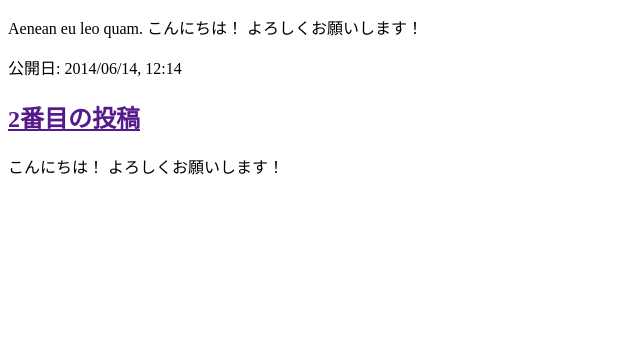
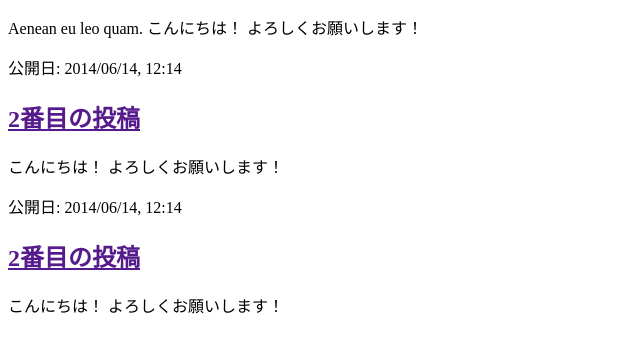
Before and after one commit to SOUSUKEKUROSAWA/djangoblog, a Django app: page / in a window 1280 px wide. Shown: the part 136-489 px from the top of the page, without its empty margins (0-640 px from the left). Run offline with Django 3.2, Linux system fonts and the light colour scheme.

Commit message:
Changed the HTML for the site.

```diff
--- a/blog/templates/blog/post_list.html
+++ b/blog/templates/blog/post_list.html
@@ -18,5 +18,10 @@
             <h2><a href="">2番目の投稿</a></h2>
             <p> こんにちは！ よろしくお願いします！ </p>
         </div>
+        <div>
+            <p>公開日: 2014/06/14, 12:14</p>
+            <h2><a href="">2番目の投稿</a></h2>
+            <p> こんにちは！ よろしくお願いします！ </p>
+        </div>
     </body>
 </html>
```
